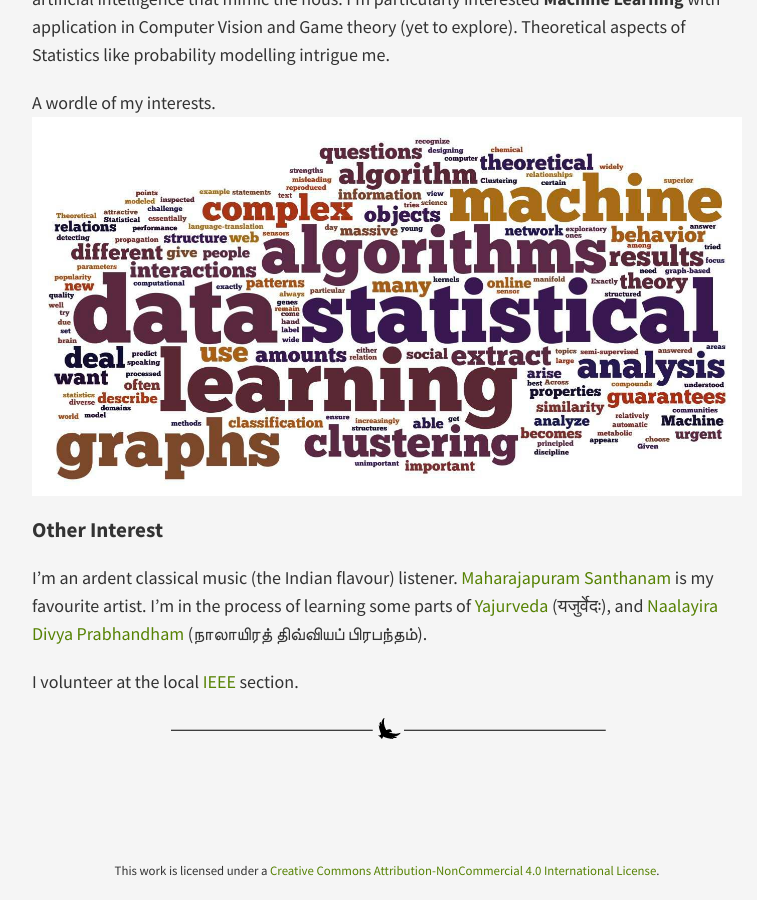
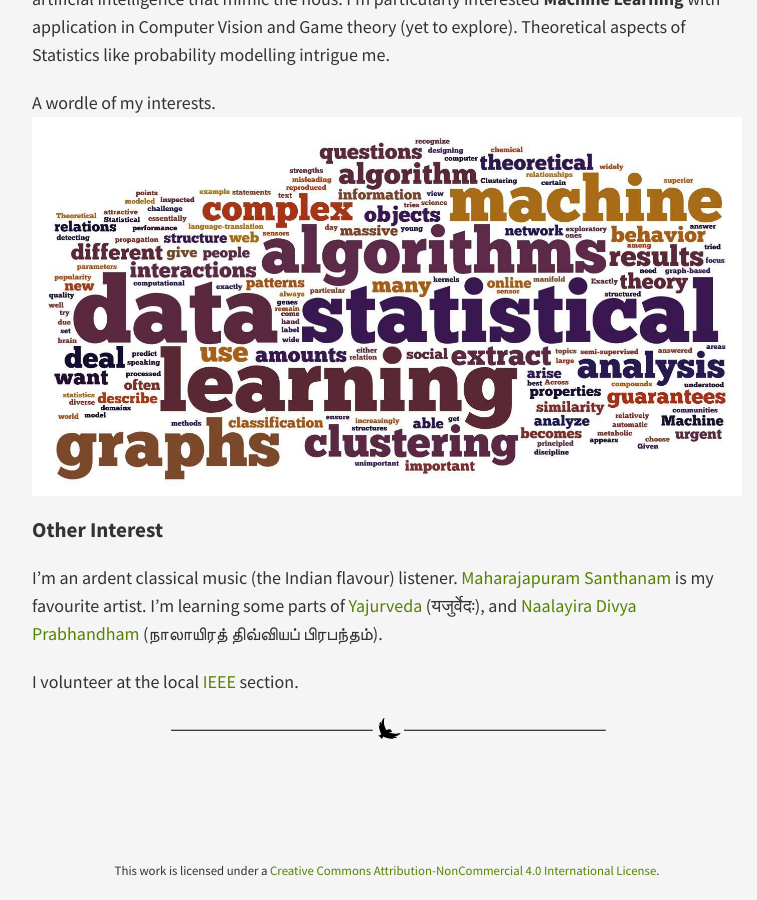
Before and after one commit to forkmsrini/forkmsrini.github.io-master, a Jekyll site: the page built from index.md, in a window 1280 px wide and 900 px high, scrolled down 646 px. Shown: the whole window, without its empty margins (253-1010 px from the left). Built offline with Jekyll 4.4.1, drawn with Linux system fonts in a browser that asks for light colours; nearby versions of some CDN libraries; Markdown is read by kramdown in place of the engine named in the settings.

Commit message:
Update index.md

```diff
--- a/index.md
+++ b/index.md
@@ -34,7 +34,7 @@ A wordle of my interests.
 
 <h3>Other Interest</h3>
 
-I'm an ardent classical music (the Indian flavour) listener. [Maharajapuram Santhanam](http://en.wikipedia.org/wiki/Maharajapuram_Santhanam) is my favourite artist. I'm in the process of learning some parts of [Yajurveda](http://en.wikipedia.org/wiki/Yajurveda) (यजुर्वेदः), and [Naalayira Divya Prabhandham](http://en.wikipedia.org/wiki/Naalayira_Divya_Prabhandham) (நாலாயிரத் திவ்வியப் பிரபந்தம்).
+I'm an ardent classical music (the Indian flavour) listener. [Maharajapuram Santhanam](http://en.wikipedia.org/wiki/Maharajapuram_Santhanam) is my favourite artist. I'm learning some parts of [Yajurveda](http://en.wikipedia.org/wiki/Yajurveda) (यजुर्वेदः), and [Naalayira Divya Prabhandham](http://en.wikipedia.org/wiki/Naalayira_Divya_Prabhandham) (நாலாயிரத் திவ்வியப் பிரபந்தம்).
 
 I volunteer at the local [IEEE](http://bcp.ieeebangalore.org/) section.
 
```
